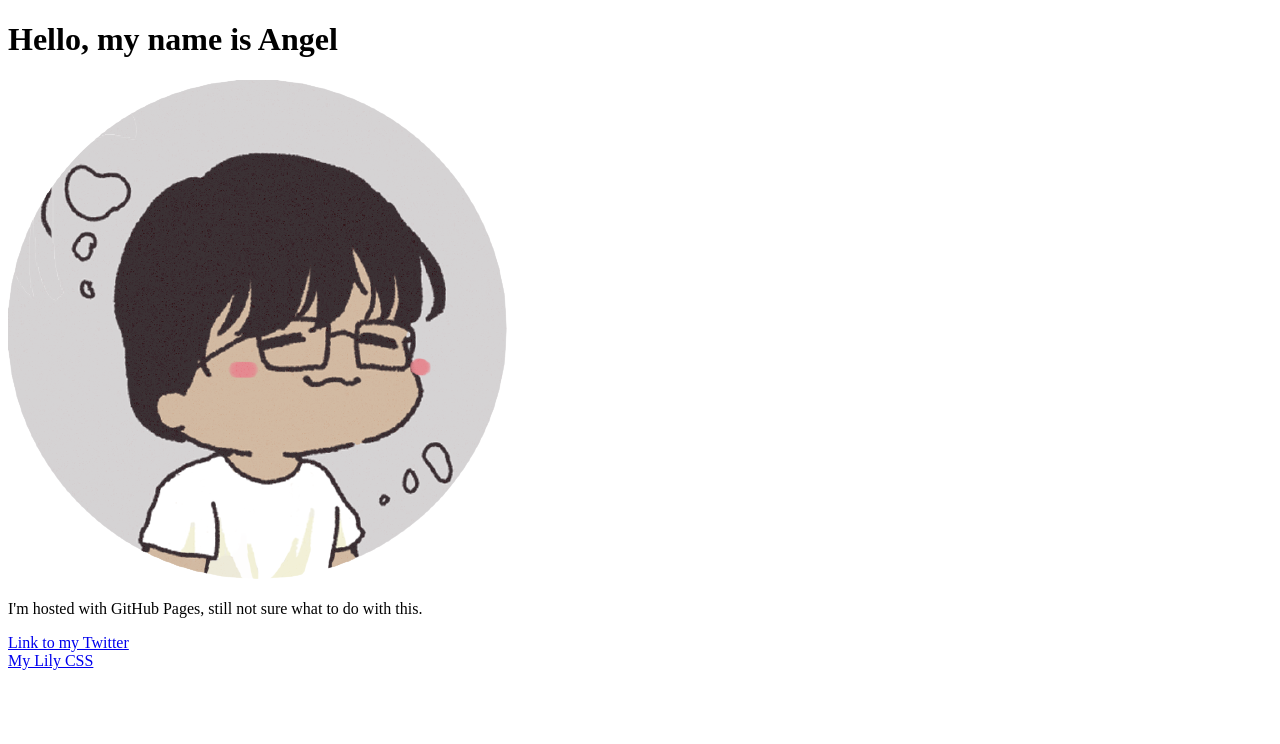
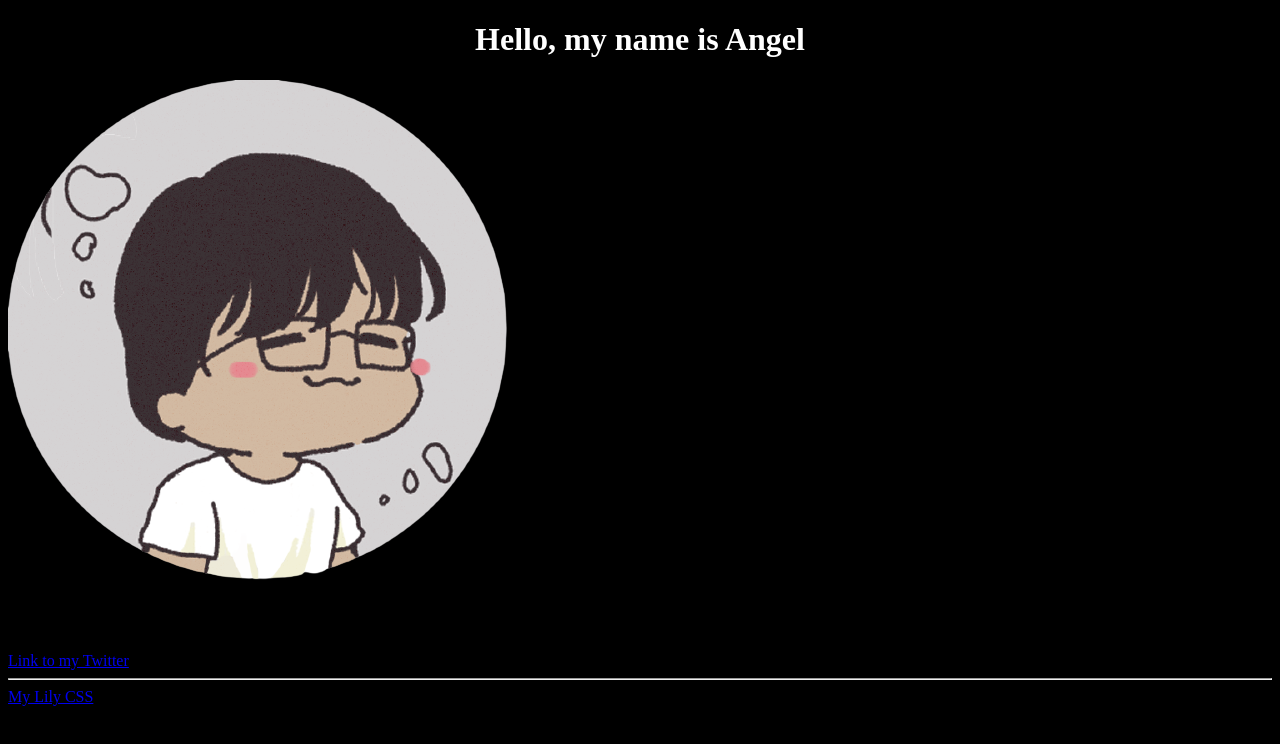
Before and after one commit to AbrahamHernandezz/AngelHerreraC.github.io, a plain HTML site: page index.html in a window 1280 px wide. Drawn offline with Linux system fonts and the light colour scheme.

Commit message:
Update index.html

```diff
--- a/index.html
+++ b/index.html
@@ -1,15 +1,15 @@
 <!DOCTYPE html>
 <html lang="en">
-<body>
+<body style = "background-color:black;">
 
-<h1>Hello, my name is Angel</h1>
+<h1 style = "color:white; text-align:center;">Hello, my name is Angel</h1>
 
 <img src="/img/bb2.png" width = "500" height = "500">
 
-<p>I'm hosted with GitHub Pages, still not sure what to do with this.</p>
+<p = "color:white;">I'm hosted with GitHub Pages <br> still not sure what to do with this.</p>
 
-<a href="https://twitter.com/boatwantstodie">Link to my Twitter <br> </a>
-
+<a href="https://twitter.com/boatwantstodie">Link to my Twitter </a>
+<hr>
 <a href="https://angelherrerac.github.io/lily_main.css">My Lily CSS</a>
 
 </body>
```
